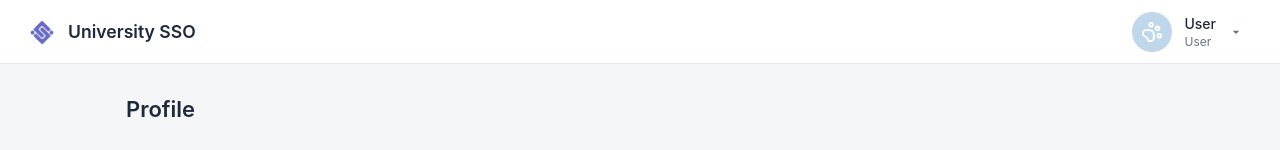
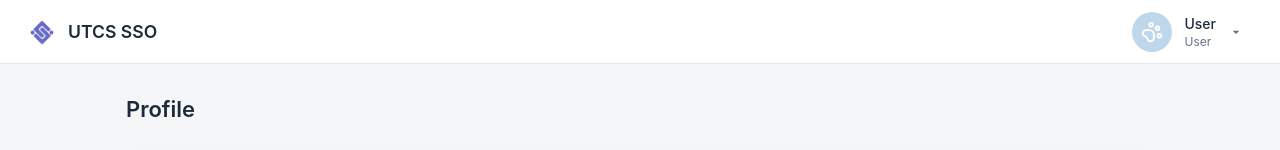
Before and after one commit to UTCS-G505/SSO-Frontend, a Vue app: page /profile in a window 1280 px wide. Shown: the top 150 px of the page. Built offline with nearby package versions, Linux system fonts and the light colour scheme; sample sign-in values are in the browser's storage; the HTML template or start-up script is replaced by a standard one.

Commit message:
refactor: add Header component

```diff
--- /dev/null
+++ b/src/components/common/Header.vue
@@ -0,0 +1,92 @@
+<template>
+  <header class="app-header">
+    <div class="header-left">
+      <img src="/src/assets/logo.png" alt="University SSO" class="header-logo" />
+      <span class="header-brand">UTCS SSO</span>
+    </div>
+    <div class="header-right">
+      <UserMenu />
+    </div>
+  </header>
+</template>
+
+<script setup lang="ts">
+import UserMenu from './UserMenu.vue'
+
+// Component name for ESLint
+defineOptions({
+  name: 'AppHeader',
+})
+</script>
+
+<style scoped>
+/* Header Styles */
+.app-header {
+  height: 64px;
+  background: #ffffff;
+  border-bottom: 1px solid #e2e8f0;
+  display: flex;
+  align-items: center;
+  justify-content: space-between;
+  padding: 0 1.75rem;
+  position: sticky;
+  top: 0;
+  z-index: 30;
+}
+
+.header-left {
+  display: flex;
+  align-items: center;
+  gap: 0.75rem;
+  font-weight: 600;
+  font-size: 1.1rem;
+  color: #1e293b;
+}
+
+.header-logo {
+  width: 28px;
+  height: 28px;
+  object-fit: contain;
+}
+
+.header-brand {
+  font-weight: 600;
+  font-size: 1.1rem;
+  color: #1e293b;
+}
+
+.header-right {
+  display: flex;
+  align-items: center;
+}
+
+/* Responsive Design */
+@media (max-width: 640px) {
+  .app-header {
+    padding: 0 1rem;
+  }
+
+  .header-brand {
+    font-size: 1rem;
+  }
+
+  .header-logo {
+    width: 24px;
+    height: 24px;
+  }
+}
+
+@media (max-width: 420px) {
+  .app-header {
+    padding: 0 0.75rem;
+  }
+
+  .header-left {
+    gap: 0.5rem;
+  }
+
+  .header-brand {
+    font-size: 0.9rem;
+  }
+}
+</style>
--- a/src/views/DashboardView.vue
+++ b/src/views/DashboardView.vue
@@ -1,15 +1,7 @@
 <template>
   <div class="dashboard-shell">
-    <!-- Top Brand Bar -->
-    <header class="brand-bar">
-      <div class="brand-left">
-        <img src="/src/assets/logo.png" alt="University SSO" class="brand-logo" />
-        <span class="brand-name">University SSO</span>
-      </div>
-      <div class="brand-right">
-        <UserMenu />
-      </div>
-    </header>
+    <!-- App Header -->
+    <AppHeader />
 
     <!-- Applications Section -->
     <main class="apps-section">
@@ -38,7 +30,7 @@
 import { ref, onMounted } from 'vue'
 import { useRouter } from 'vue-router'
 import { useAuthStore } from '@/stores/authStore'
-import UserMenu from '@/components/common/UserMenu.vue'
+import AppHeader from '@/components/common/Header.vue'
 import { BookOpen, GraduationCap, Mail, User, Calendar, CreditCard } from 'lucide-vue-next'
 
 const router = useRouter()
@@ -116,35 +108,6 @@ onMounted(() => {
   display: flex;
   flex-direction: column;
   background: #f5f6f8;
-}
-
-/* Brand Bar */
-.brand-bar {
-  height: 64px;
-  background: #ffffff;
-  border-bottom: 1px solid #e2e8f0;
-  display: flex;
-  align-items: center;
-  justify-content: space-between;
-  padding: 0 1.75rem;
-  position: sticky;
-  top: 0;
-  z-index: 20;
-}
-
-.brand-left {
-  display: flex;
-  align-items: center;
-  gap: 0.75rem;
-  font-weight: 600;
-  font-size: 1.1rem;
-  color: #1e293b;
-}
-
-.brand-logo {
-  width: 28px;
-  height: 28px;
-  object-fit: contain;
 }
 
 /* Section */
--- a/src/views/ProfileView.vue
+++ b/src/views/ProfileView.vue
@@ -1,14 +1,7 @@
 <template>
   <div class="profile-shell">
-    <!-- Brand / Top Bar -->
-    <header class="brand-bar">
-      <div class="brand-left">
-        <img src="/src/assets/logo.png" alt="University SSO" class="brand-logo" />
-        <span class="brand-name">University SSO</span>
-      </div>
-      <!-- UserMenu now handles user data internally -->
-      <UserMenu />
-    </header>
+    <!-- App Header -->
+    <AppHeader />
 
     <!-- Profile Section -->
     <main class="profile-section">
@@ -209,7 +202,7 @@ import {
   KeyRound,
   Users,
 } from 'lucide-vue-next'
-import UserMenu from '@/components/common/UserMenu.vue'
+import AppHeader from '@/components/common/Header.vue'
 
 const userStore = useUserStore()
 const isEditing = ref(false)
@@ -308,34 +301,6 @@ const submitPasswordChange = () => {
   display: flex;
   flex-direction: column;
   background: #f5f6f8;
-}
-
-.brand-bar {
-  height: 64px;
-  background: #ffffff;
-  border-bottom: 1px solid #e2e8f0;
-  display: flex;
-  align-items: center;
-  justify-content: space-between;
-  padding: 0 1.75rem;
-  position: sticky;
-  top: 0;
-  z-index: 30;
-}
-
-.brand-left {
-  display: flex;
-  align-items: center;
-  gap: 0.75rem;
-  font-weight: 600;
-  font-size: 1.1rem;
-  color: #1e293b;
-}
-
-.brand-logo {
-  width: 28px;
-  height: 28px;
-  object-fit: contain;
 }
 
 /* Profile Section */
@@ -860,9 +825,6 @@ const submitPasswordChange = () => {
   .section-title {
     font-size: 1.1rem;
   }
-  .brand-bar {
-    padding: 0 1rem;
-  }
 }
 
 @media (max-width: 420px) {
```
